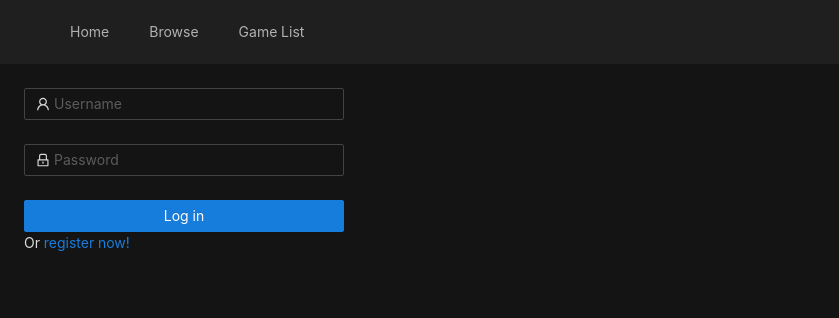
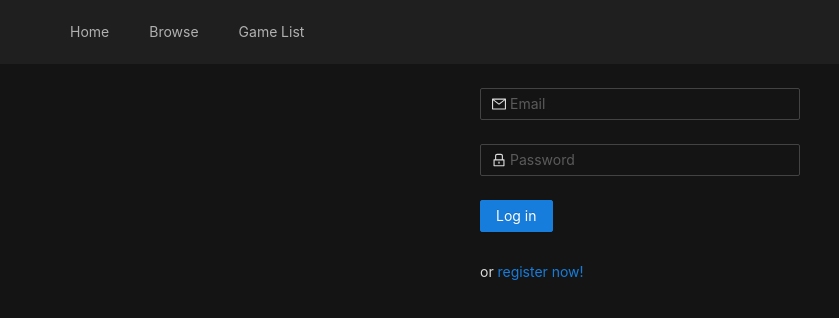
Before and after one commit to amagana8/game-list, a Next.js app: page /login in a window 1280 px wide. Shown: the top 318 px of the page, without its empty margins (0-839 px from the left). Built offline with nearby package versions, Linux system fonts and the light colour scheme; no server answers.

Commit message:
added firebase auth with unique usernames

```diff
--- /dev/null
+++ b/src/firebaseApp.ts
@@ -0,0 +1,8 @@
+import { initializeApp } from 'firebase/app';
+import { getAuth } from 'firebase/auth';
+import { getFirestore } from 'firebase/firestore';
+import firebaseConfig from '../firebase-config.json';
+
+const app = initializeApp(firebaseConfig);
+export const db = getFirestore(app);
+export const auth = getAuth(app);
--- a/src/pages/login.tsx
+++ b/src/pages/login.tsx
@@ -1,15 +1,36 @@
 import type { NextPage } from 'next';
+import Link from "next/link";
 import Head from 'next/head';
-import { Layout, Form, Input, Button } from "antd";
-import { UserOutlined, LockOutlined } from '@ant-design/icons';
+import { Layout, Form, Input, Button, message } from "antd";
+import { LockOutlined, MailOutlined } from '@ant-design/icons';
 import { NavBar } from '@components/navBar';
 import styles from '@styles/Login.module.css';
+import { signInWithEmailAndPassword } from 'firebase/auth';
+import { doc, getDoc } from 'firebase/firestore';
+import { auth, db } from '../firebaseApp';
 
 const { Content } = Layout;
 
+interface LogInForm {
+  email: string,
+  password: string
+}
+
 const Login: NextPage = () => {
-  function onFinish(values: any) {
-    localStorage.setItem("user", values.username);
+  async function onFinish(values: LogInForm) {
+    try {
+      const login = await signInWithEmailAndPassword(auth, values.email, values.password);
+      const userRef = doc(db, 'users', login.user.uid);
+      const userSnap = await getDoc(userRef);
+      if (userSnap.exists()) {
+        const username = userSnap.data().username;
+        message.success(`Logged in as ${username}`);
+      } else {
+        message.error("No such user!");
+      }
+    } catch (error: any) {
+      console.log(error);
+    }
   }
 
   return (
@@ -25,10 +46,10 @@ const Login: NextPage = () => {
           onFinish={onFinish}
         >
           <Form.Item
-            name="username"
-            rules={[{ required: true, message: 'Please input your Username!' }]}
+            name="email"
+            rules={[{ required: true, message: 'Please input your email!' }]}
           >
-            <Input prefix={<UserOutlined />} placeholder="Username" />
+            <Input prefix={<MailOutlined />} placeholder="Email" />
           </Form.Item>
           <Form.Item
             name="password"
@@ -41,10 +62,15 @@ const Login: NextPage = () => {
             />
           </Form.Item>
           <Form.Item>
-            <Button type="primary" htmlType="submit" className={styles.button}>
+            <Button type="primary" htmlType="submit">
               Log in
             </Button>
-            Or <a href="">register now!</a>
+          </Form.Item>
+          <Form.Item>
+            or
+            <Link href="/signup">
+              <a> register now!</a>
+            </Link>
           </Form.Item>
         </Form>
       </Content>
--- a/src/styles/Login.module.css
+++ b/src/styles/Login.module.css
@@ -1,5 +1,6 @@
 .form {
     max-width: 20rem;
+    margin: auto;
 }
 
 .button {
```
Also changed, not shown: src/pages/signup.tsx (+56 -4 lines), 1 other file (tests, documents, lock files or other folders).
